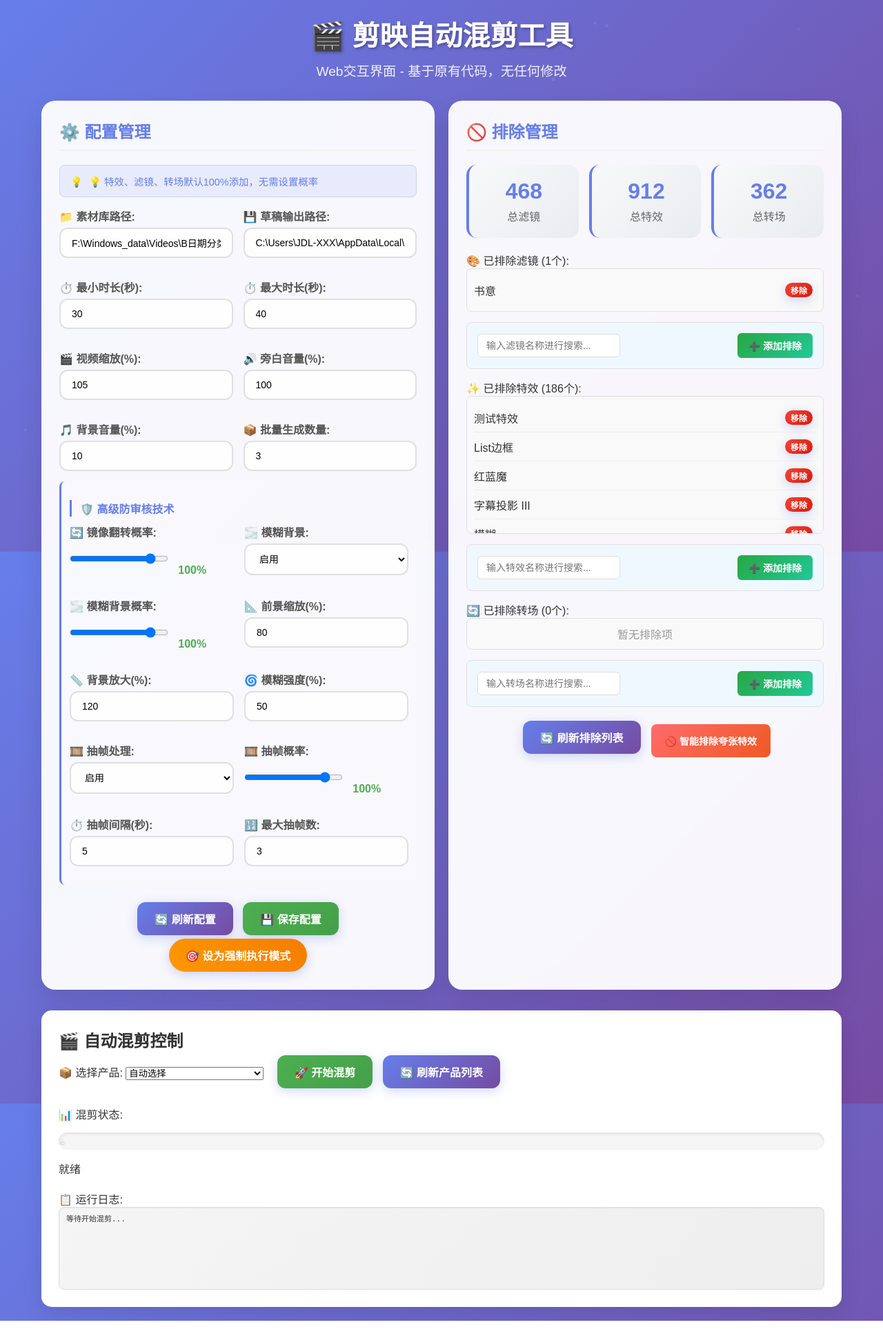
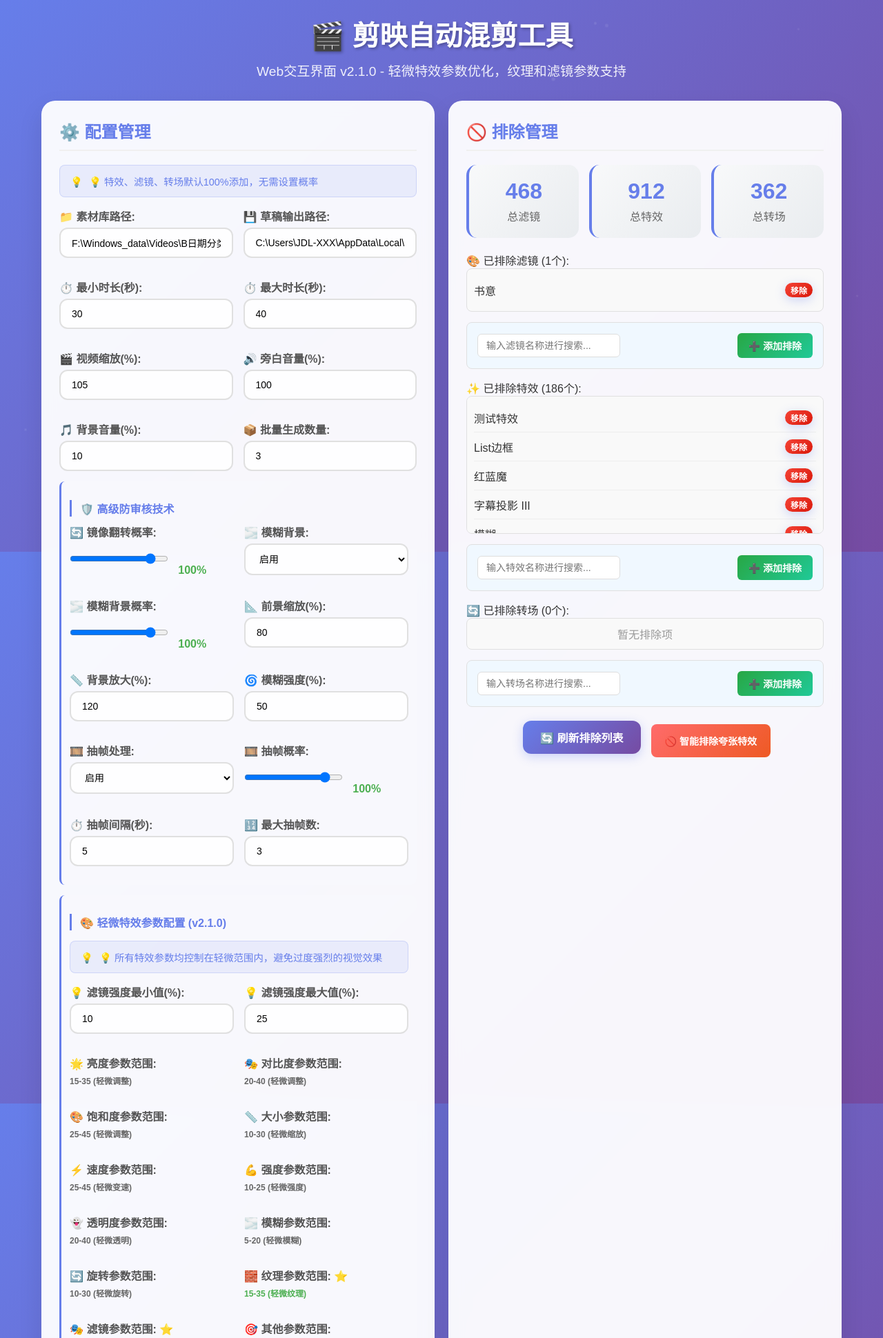
Before and after one commit to miludeerforest/JianYingProDraft, a Flask app: page / in a window 1280 px wide. Shown: the top 1940 px of the page at 69% size. Before the commit the page ends 1915 px from the top, so only its background shows below. Run offline with Flask 3, Linux system fonts and the light colour scheme.

Commit message:
🎨 Web界面: 添加轻微特效参数配置显示
✨ 新增功能:
- 轻微特效参数配置部分，显示12种参数类型范围
- 滤镜强度最小值/最大值可调节配置
- 版本信息更新为v2.1.0
- 完整的参数范围说明文档

🔧 界面优化:
- 新增轻微特效参数配置区域
- 参数范围实时显示
- 纹理和滤镜参数标记为新增功能
- 配置加载和保存支持新参数

📊 参数显示:
- 亮度: 15-35 (轻微调整)
- 对比度: 20-40 (轻微调整)
- 饱和度: 25-45 (轻微调整)
- 纹理: 15-35 (轻微纹理) ⭐ 新增
- 滤镜: 20-40 (轻微滤镜) ⭐ 新增
- 其他8种参数完整显示

```diff
--- a/templates/index.html
+++ b/templates/index.html
@@ -943,7 +943,7 @@
     <div class="container">
         <div class="header">
             <h1>🎬 剪映自动混剪工具</h1>
-            <p>Web交互界面 - 基于原有代码，无任何修改</p>
+            <p>Web交互界面 v2.1.0 - 轻微特效参数优化，纹理和滤镜参数支持</p>
         </div>
 
         <div class="main-content">
@@ -1047,6 +1047,72 @@
                     </div>
                 </div>
 
+                <!-- 轻微特效参数配置 -->
+                <div class="config-section">
+                    <h3>🎨 轻微特效参数配置 (v2.1.0)</h3>
+                    <div class="info-tip">
+                        💡 所有特效参数均控制在轻微范围内，避免过度强烈的视觉效果
+                    </div>
+                    <div class="config-grid">
+                        <div class="config-item">
+                            <label>💡 滤镜强度最小值(%):</label>
+                            <input type="number" id="filter_intensity_min" min="5" max="50" step="1" value="10">
+                        </div>
+                        <div class="config-item">
+                            <label>💡 滤镜强度最大值(%):</label>
+                            <input type="number" id="filter_intensity_max" min="5" max="50" step="1" value="25">
+                        </div>
+                        <div class="config-item">
+                            <label>🌟 亮度参数范围:</label>
+                            <span style="color: #666; font-size: 12px;">15-35 (轻微调整)</span>
+                        </div>
+                        <div class="config-item">
+                            <label>🎭 对比度参数范围:</label>
+                            <span style="color: #666; font-size: 12px;">20-40 (轻微调整)</span>
+                        </div>
+                        <div class="config-item">
+                            <label>🎨 饱和度参数范围:</label>
+                            <span style="color: #666; font-size: 12px;">25-45 (轻微调整)</span>
+                        </div>
+                        <div class="config-item">
+                            <label>📏 大小参数范围:</label>
+                            <span style="color: #666; font-size: 12px;">10-30 (轻微缩放)</span>
+                        </div>
+                        <div class="config-item">
+                            <label>⚡ 速度参数范围:</label>
+                            <span style="color: #666; font-size: 12px;">25-45 (轻微变速)</span>
+                        </div>
+                        <div class="config-item">
+                            <label>💪 强度参数范围:</label>
+                            <span style="color: #666; font-size: 12px;">10-25 (轻微强度)</span>
+                        </div>
+                        <div class="config-item">
+                            <label>👻 透明度参数范围:</label>
+                            <span style="color: #666; font-size: 12px;">20-40 (轻微透明)</span>
+                        </div>
+                        <div class="config-item">
+                            <label>🌫️ 模糊参数范围:</label>
+                            <span style="color: #666; font-size: 12px;">5-20 (轻微模糊)</span>
+                        </div>
+                        <div class="config-item">
+                            <label>🔄 旋转参数范围:</label>
+                            <span style="color: #666; font-size: 12px;">10-30 (轻微旋转)</span>
+                        </div>
+                        <div class="config-item">
+                            <label>🧱 纹理参数范围: ⭐</label>
+                            <span style="color: #4CAF50; font-size: 12px;">15-35 (轻微纹理)</span>
+                        </div>
+                        <div class="config-item">
+                            <label>🎭 滤镜参数范围: ⭐</label>
+                            <span style="color: #4CAF50; font-size: 12px;">20-40 (轻微滤镜)</span>
+                        </div>
+                        <div class="config-item">
+                            <label>🎯 其他参数范围:</label>
+                            <span style="color: #666; font-size: 12px;">中心25±8 (正态分布)</span>
+                        </div>
+                    </div>
+                </div>
+
                 <div style="text-align: center; margin-top: 20px;">
                     <button class="btn" onclick="loadConfig()">🔄 刷新配置</button>
                     <button class="btn btn-success" onclick="saveConfig()">💾 保存配置</button>
@@ -1316,6 +1382,10 @@
                 document.getElementById('frame_drop_interval').value = config.frame_drop_interval || 5;
                 document.getElementById('max_frame_drops_per_segment').value = config.max_frame_drops_per_segment || 3;
 
+                // 轻微特效参数配置
+                document.getElementById('filter_intensity_min').value = config.filter_intensity_min || 10;
+                document.getElementById('filter_intensity_max').value = config.filter_intensity_max || 25;
+
                 showAlert('配置加载成功', 'success');
             } catch (error) {
                 showAlert('加载配置失败: ' + error.message, 'error');
@@ -1353,7 +1423,11 @@
                     frame_manipulation_enabled: document.getElementById('frame_manipulation_enabled').value === 'true',
                     frame_drop_probability: parseFloat(document.getElementById('frame_drop_probability').value),
                     frame_drop_interval: parseFloat(document.getElementById('frame_drop_interval').value),
-                    max_frame_drops_per_segment: parseInt(document.getElementById('max_frame_drops_per_segment').value)
+                    max_frame_drops_per_segment: parseInt(document.getElementById('max_frame_drops_per_segment').value),
+
+                    // 轻微特效参数配置
+                    filter_intensity_min: parseInt(document.getElementById('filter_intensity_min').value),
+                    filter_intensity_max: parseInt(document.getElementById('filter_intensity_max').value)
                 };
 
                 const response = await fetch('/api/config', {
```
Also changed, not shown: README.md.
